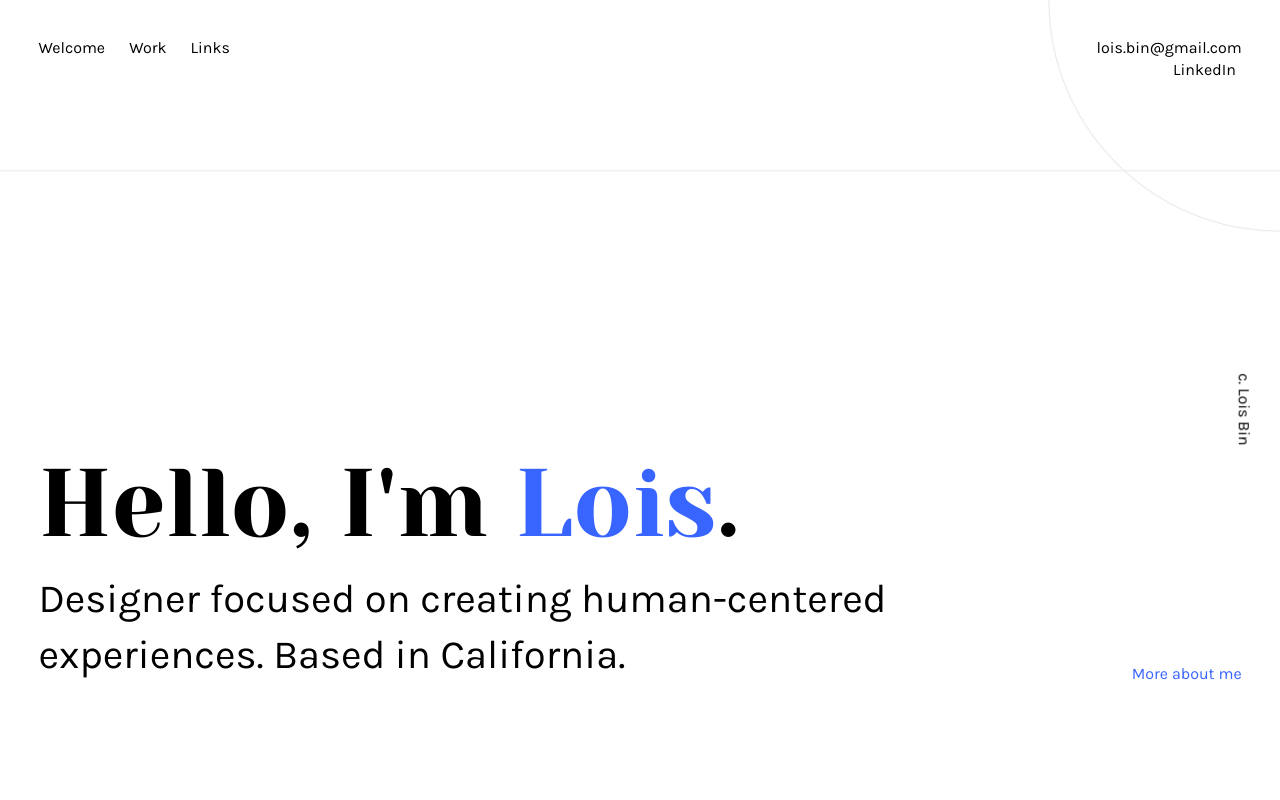
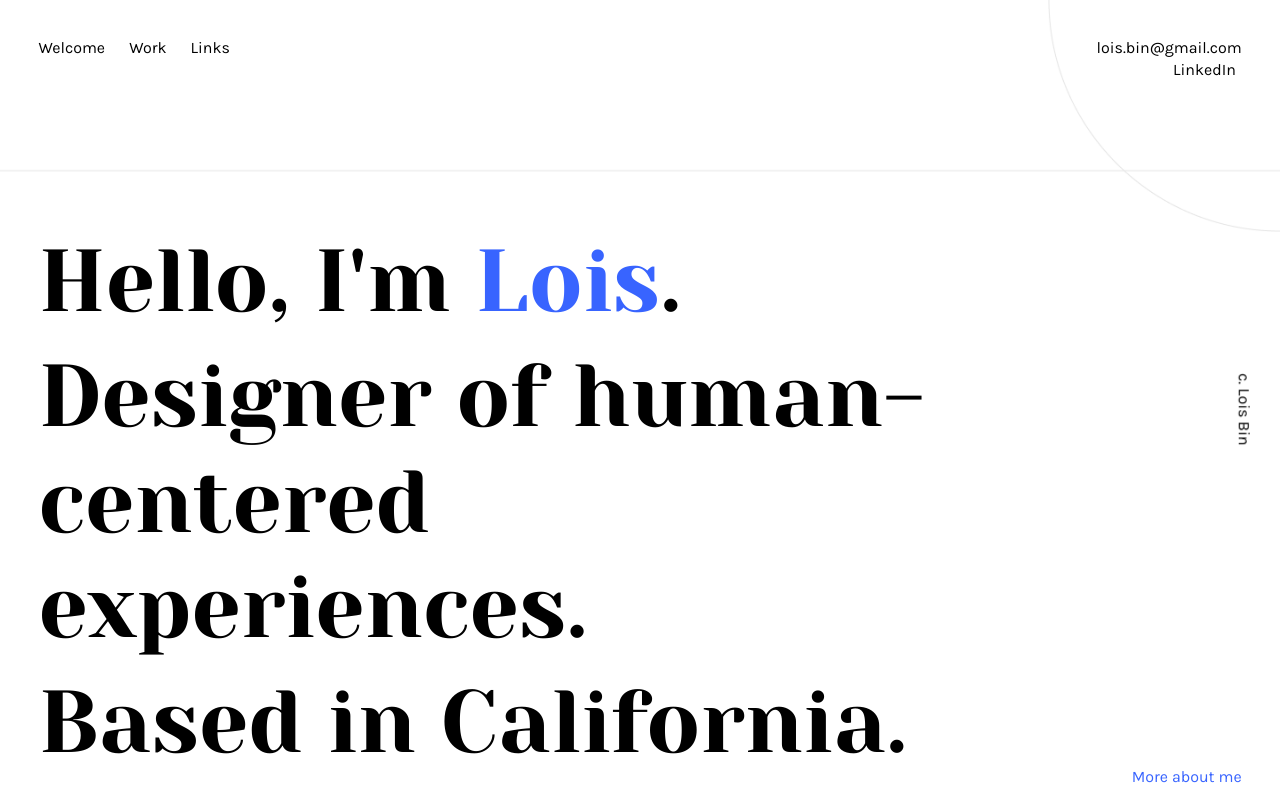
Before and after one commit to loisbin/loisbin.github.io, a React (Create React App) app: page / in a window 1280 px wide. Built offline with nearby package versions, Linux system fonts and the light colour scheme; a web font is replaced by a local one.

Commit message:
Changed intro to fill homepage

```diff
--- a/src/About.js
+++ b/src/About.js
@@ -100,7 +100,7 @@ class About extends Component {
             California-native and UC Berkeley Class of 2020, earning my B.A. in Cognitive Science.<br/>
             Previous design experience includes <Link className='blue-text' to='/square' target='_blank'>Square</Link>
             , <Link className='blue-text' to='/chairish' target='_blank'>Chairish</Link>, and Bandwidth.<br/>
-            When I’m not moving pixels, I’m probably still moving pixels for leisure and digging into anything
+            When I’m not moving pixels, I’m digging into anything
             book, <Link className='blue-text' to='/photos' target='_blank'>photography</Link>, music, or film-related.
           </p>
 
--- a/src/Home.css
+++ b/src/Home.css
@@ -54,7 +54,7 @@ a {
 }
 
 h1 {
-  font-size: 5em;
+  font-size: 3.5em;
   font-family: 'Yeseva One', serif;
   margin: 1% 0;
   font-weight: normal;
@@ -165,7 +165,7 @@ h2 {
 
 .intro {
   position: relative;
-  top: 20%;
+  top: 2%;
   display: flex;
   justify-content: space-between;
   transform: translateX(0px);
@@ -299,6 +299,7 @@ h2 {
   flex-direction: column;
   justify-content: flex-end;
   top: 60%;
+  width: 80%;
 }
 
 #copyright {
@@ -313,7 +314,7 @@ h2 {
 
 #proj-landscape {
   position: relative;
-  top: 40%;
+  top: 0%;
 }
 
 ::-webkit-scrollbar {
@@ -335,7 +336,7 @@ h2 {
 @media screen and (min-width: 600px) and (orientation: portrait) {
 
   h1 {
-    font-size: 6em;
+    font-size: 5em;
   }
 
   h2 {
@@ -343,7 +344,7 @@ h2 {
   }
 
   .intro {
-    top: 50%;
+    top: 10%;
   }
 
   .proj-img {
@@ -389,7 +390,7 @@ h2 {
 @media screen and (min-width: 600px) and (orientation: landscape) {
 
   h1 {
-    font-size: 6em;
+    font-size: 5em;
   }
 
   h2 {
@@ -397,7 +398,7 @@ h2 {
   }
 
   .intro {
-    top: 50%;
+    top: 10%;
   }
 
   .nav-email {
@@ -442,7 +443,7 @@ h2 {
   }
 
   #proj-landscape {
-    top: 20%;
+    top: 0%;
   }
 
   #proj-portrait {
@@ -496,6 +497,14 @@ h2 {
     100% { -webkit-transform: translate(1px, -2px) rotate(-0.5deg); transform: translate(1px, -2px) rotate(-0.5deg); }
   }
 
+  h1 {
+    font-size: 5.5em;
+  }
+
+  .intro {
+    top: 20%;
+  }
+
   .fade {
     opacity: 0;
   }
@@ -507,7 +516,7 @@ h2 {
   }
 
   #proj-landscape {
-    top: 20%;
+    top: 0%;
   }
 
   ::-webkit-scrollbar {
--- a/src/Home.js
+++ b/src/Home.js
@@ -91,20 +91,29 @@ class Home extends Component {
 
     anime({
       targets: '.intro-line-1',
-      translateX: [-300,0],
+      translateX: [-400,0],
       opacity: [0, 1],
       easing: "easeOutExpo",
-      duration: 2000,
+      duration: 1600,
       delay: 400,
     })
 
     anime({
       targets: '.intro-line-2',
-      translateX: [-400,0],
+      translateX: [-600,0],
       opacity: [0, 1],
       easing: "easeOutExpo",
-      duration: 2400,
-      delay: 400,
+      duration: 1700,
+      delay: 450,
+    })
+
+    anime({
+      targets: '.intro-line-3',
+      translateX: [-800,0],
+      opacity: [0, 1],
+      easing: "easeOutExpo",
+      duration: 1800,
+      delay: 500,
     })
 
     anime({
@@ -112,7 +121,7 @@ class Home extends Component {
       translateX: [200,0],
       opacity: [0, 1],
       easing: "easeOutExpo",
-      duration: 2000,
+      duration: 1800,
       delay: 400,
     })
 
@@ -153,7 +162,8 @@ class Home extends Component {
           <div className='intro'>
             <div className='intro-wrapper'>
               <h1 className='intro-line-1'>Hello, I'm <span className='blue-text'>Lois</span>.</h1>
-              <h2 className='intro-line-2'>Designer focused on creating human-centered experiences. Based in California.</h2>
+              <h1 className='intro-line-2'>Designer of human-centered experiences.</h1>
+              <h1 className='intro-line-3'>Based in California.</h1>
             </div>
             <Link className='about-link blue-text' to='/about'>More about me</Link>
           </div>
--- a/src/Square.js
+++ b/src/Square.js
@@ -7,7 +7,7 @@ import back from './misc/back.png';
 
 import header from './square/header.png';
 import checkoutCover from './square/checkout-cover.png';
-import posCover from './square/Device Mockup.png';
+import posCover from './square/pick my pos.png';
 import smsCover from './square/sms-cover.png';
 import cartOld from './square/cart-old.png';
 import cartNew from './square/cart-new.png';
```
Also changed, not shown: src/square/pick my pos.png (added), 1 other file (tests, documents, lock files or other folders).
